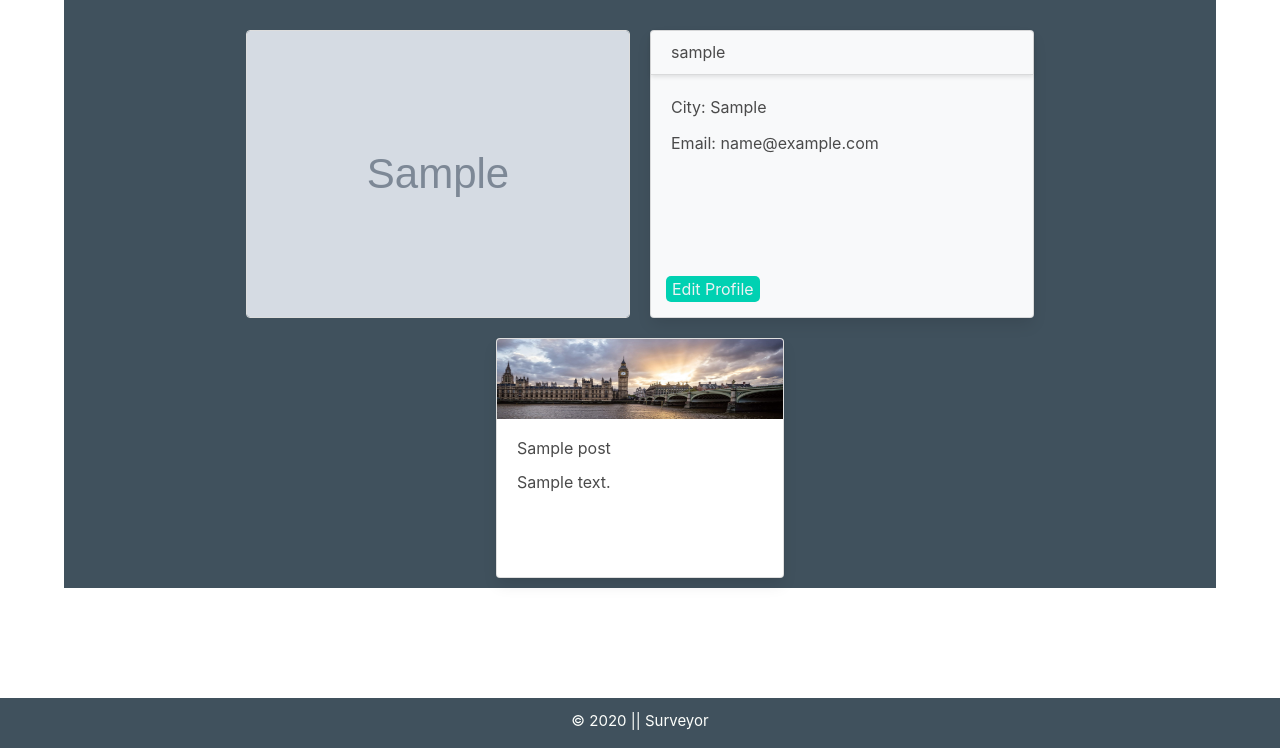
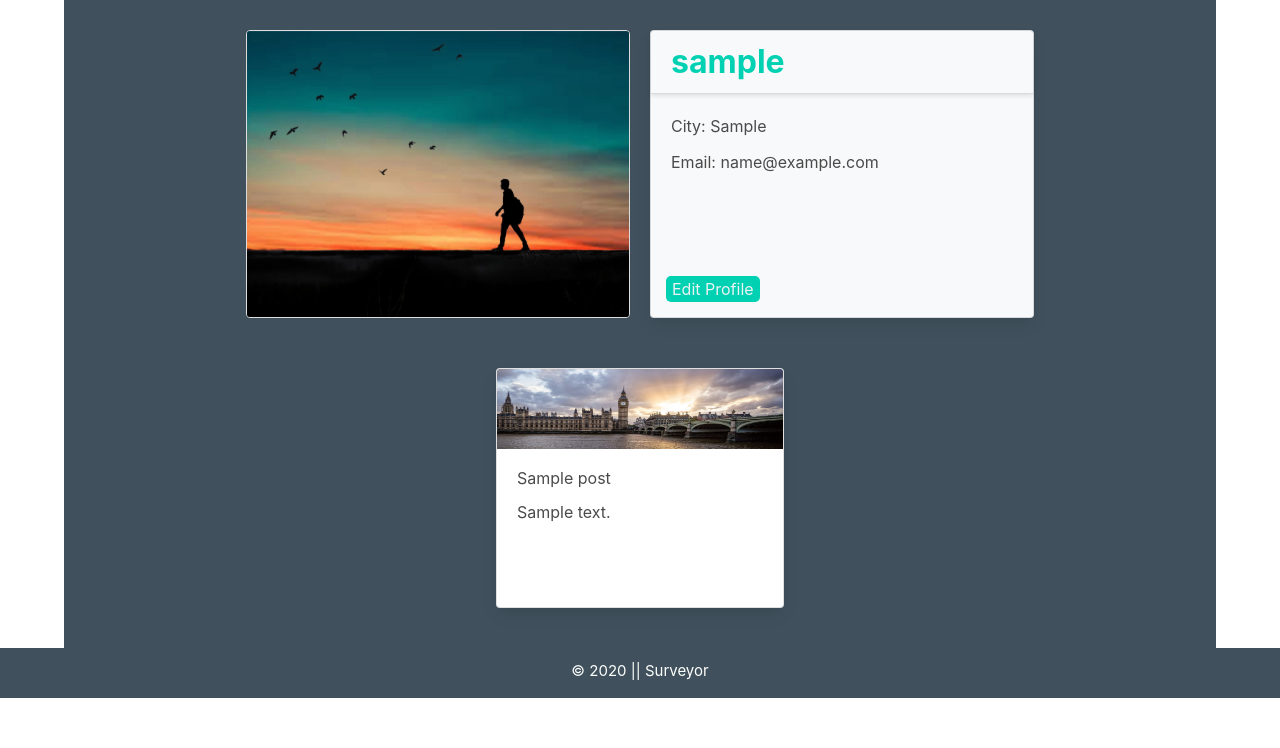
Before and after one commit to desertlp/wayfarer, a Django app: page /profile/ in a window 1280 px wide. Shown: the part 52-800 px from the top of the page. Run offline with Django 3.2, Linux system fonts and the light colour scheme; a user stored in the database is signed in; tables that the repository leaves empty hold one stand-in row (values such as "Sample post"); grey boxes marked "Sample" are stand-in pictures; some libraries are stand-ins or nearby versions.

Commit message:
Profile updates to CSS and HTML

```diff
--- a/main_app/static/styles/style.css
+++ b/main_app/static/styles/style.css
@@ -118,12 +118,18 @@ CAROUSEL
 /**********************************************************************************************************
 Profile
 */
-
 .profile-container{
     display: flex;
     flex-direction: row;
     justify-content: center;
     margin-top: 20px;
+}
+
+.all-posts{
+    display: flex;
+    align-items: center;
+    flex-direction: row;
+    min-height: 40vh;
 }
 
 .profile-img{
@@ -132,6 +138,12 @@ Profile
     width: 30vw;
     height: 22.5vw;
     margin: 10px;
+}
+
+.profile-h5{
+font-size: 2em;
+font-weight: 700;
+color: #00d1b2;
 }
 
 .card {
@@ -232,8 +244,7 @@ footer{
     width: 100%;
     background: #40515D;
     color: #FDFFFC;
-    position: absolute;
-    bottom: 0;
+    position: relative;
     text-align: center;
 }
 
@@ -304,6 +315,14 @@ MEDIA QUERY
         display: inline-block;
         margin-top: 5px;
     }
+
+    .all-posts{
+        display: flex;
+        align-items: center;
+        flex-direction: column;
+        min-height: 40vh;
+    }
+
     .profile-img{
         border: 1px solid #ddd;
         border-radius: 4px;
@@ -360,6 +379,13 @@ MEDIA QUERY
         margin-top: 5px;
     }
 
+    .all-posts{
+        display: flex;
+        align-items: center;
+        flex-direction: column;
+        min-height: 40vh;
+    }
+
     .profile-img{
         border: 1px solid #ddd;
         border-radius: 4px;
--- a/main_app/templates/profile/profile.html
+++ b/main_app/templates/profile/profile.html
@@ -3,19 +3,17 @@
 {% block content %}
 {% load static %}
     <div class="main-container-1">
-        <div class="profile-container ">
+        <div class="profile-container">
 
             <div class="">
                 {% comment %} <img class="profile-img" src="https://cdn.britannica.com/36/162636-050-932C5D49/Colosseum-Rome-Italy.jpg" alt="Image"> {% endcomment %}
-                <img class="profile-img" src=" {{ user.profile.image.url }}">
-
-
-
+                {% comment %} <img class="profile-img" src=" {{ user.profile.image.url }}"> {% endcomment %}
+                <img class="profile-img" src="{% static 'images/default.jpg' %}" alt="Image">
 
             </div>
             <div class="card bg-light">
                 <div class="card-header">
-                    <h5>{{ user.username }}</h5>
+                    <h5 class="profile-h5">{{ user.username }}</h5>
                 </div>
                 <div class="card-body">
                     <div class="card-title">City: {{ user.profile.home_city }}</div>
@@ -28,6 +26,7 @@
             </div>
 
         </div>
+        <div class="all-posts animate__animated animate__fadeInUp">
         {% for post in posts%}
             <a href= {% url 'post' post.id %}>
                 <div class="post-card card" style="width: 18rem;">
@@ -38,9 +37,10 @@
                     </div>
                 </div>
             </a>
+        {% endfor %}
+        </div>
 
 
-        {% endfor %}
         {% comment %} <div class="profile-container">
             <div class="card" style="width: 18rem;">
                 <img class="card-img-top" src="{% static 'images/london.jpg' %}" alt="Card image cap">
```
Also changed, not shown: main_app/static/images/default.jpg (added).
